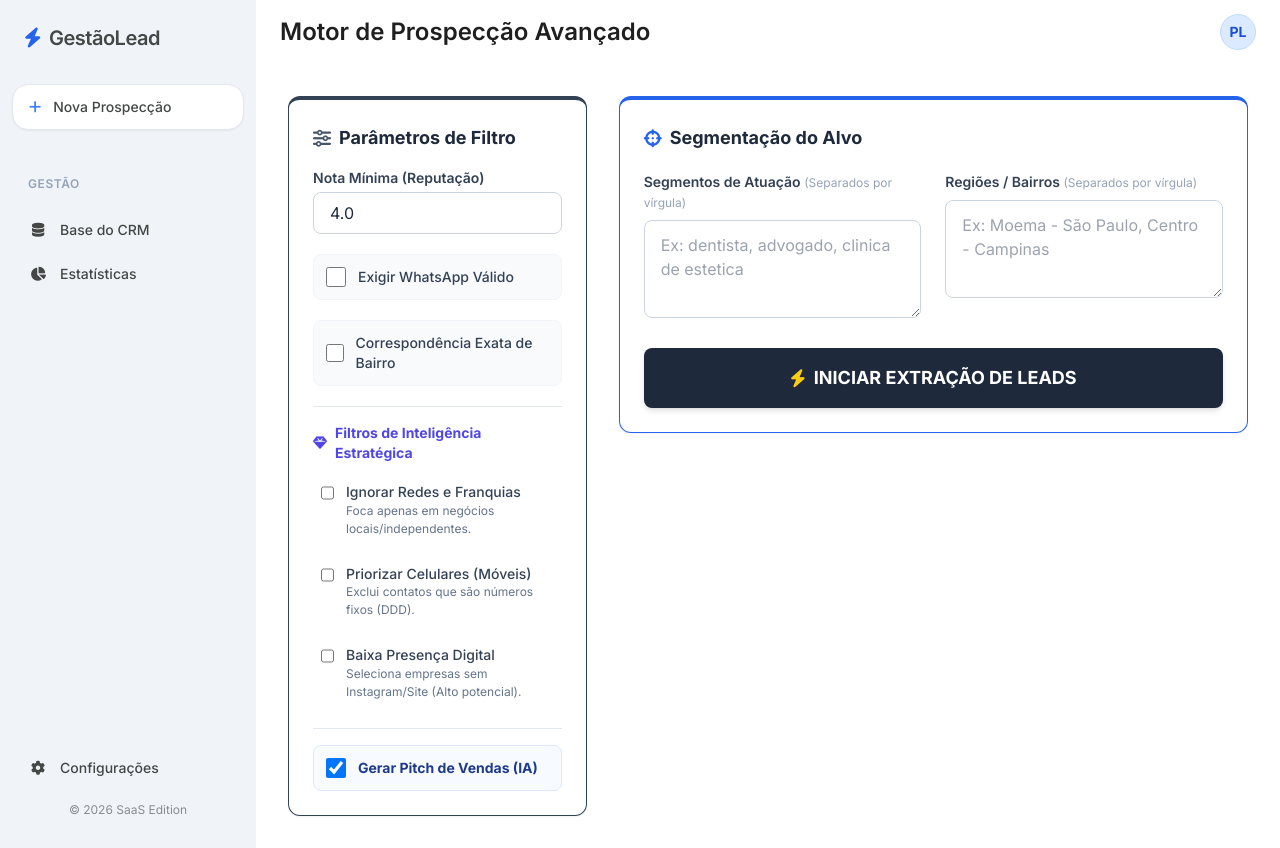
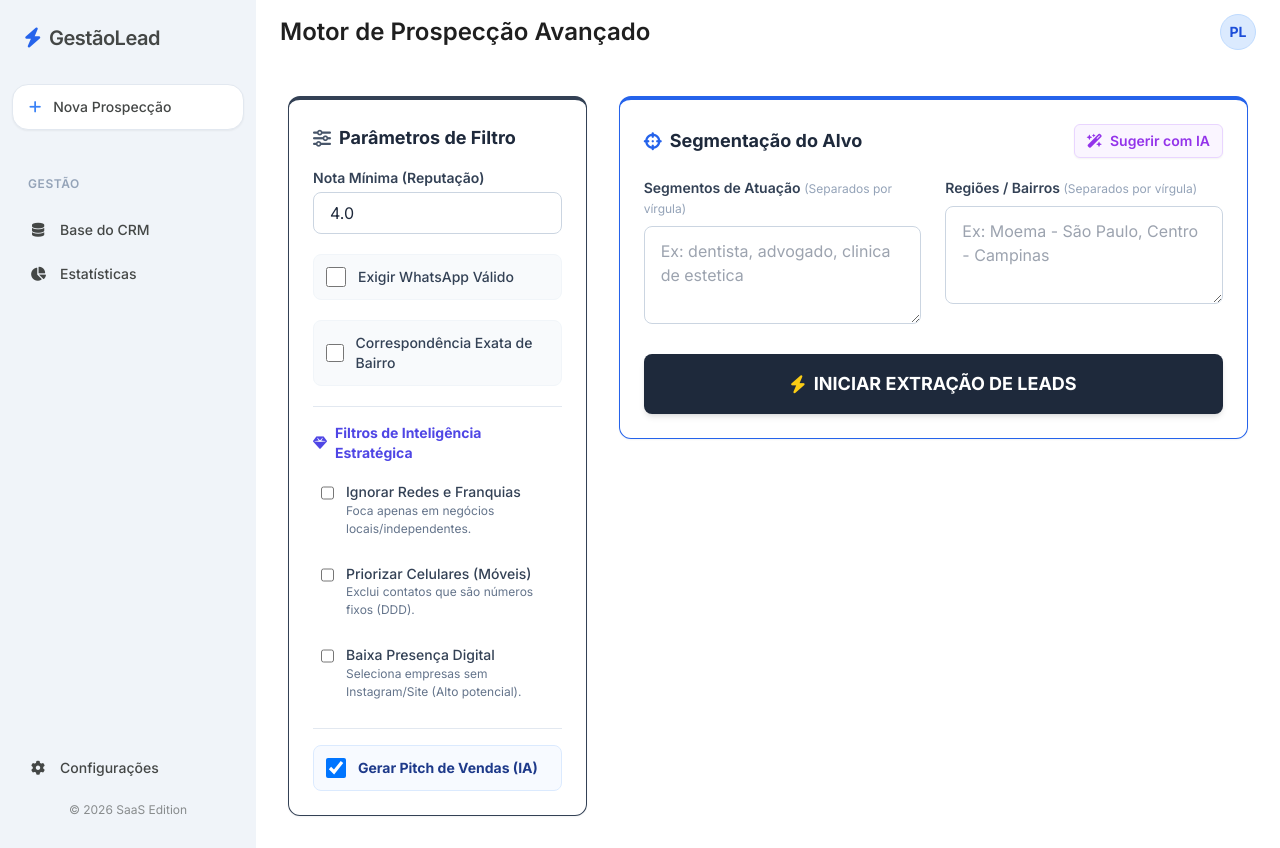
Before and after one commit to pedruu13/gestaoLead, a Python web app: template templates/search.html in a window 1280 px wide. Run offline with Jinja, Linux system fonts and the light colour scheme; the template is opened without the code that fills it, so the values that code supplies are empty; some libraries are stand-ins or nearby versions.

Commit message:
Add AI Suggestions for Niches and Regions

```diff
--- a/templates/search.html
+++ b/templates/search.html
@@ -69,7 +69,12 @@
     <!-- Inputs da Busca (Direita) -->
     <div class="lg:col-span-2 space-y-6">
         <div class="glass-card rounded-xl shadow-sm p-6 border-t-4 border-blue-600">
-            <h3 class="text-lg font-bold text-slate-800 mb-5 flex items-center"><i class="fa-solid fa-crosshairs text-blue-600 mr-2"></i> Segmentação do Alvo</h3>
+            <div class="flex justify-between items-center mb-5">
+                <h3 class="text-lg font-bold text-slate-800 flex items-center"><i class="fa-solid fa-crosshairs text-blue-600 mr-2"></i> Segmentação do Alvo</h3>
+                <button type="button" onclick="sugerirAlvosIA()" id="btn-ia-sugerir" class="text-sm font-semibold text-purple-600 bg-purple-50 hover:bg-purple-100 px-3 py-1.5 rounded-md transition-colors border border-purple-200 shadow-sm">
+                    <i id="icon-ia-sugerir" class="fa-solid fa-wand-magic-sparkles mr-1"></i> Sugerir com IA
+                </button>
+            </div>
 
             <div class="grid grid-cols-1 md:grid-cols-2 gap-6 mb-6">
                 <div>
@@ -217,5 +222,34 @@
             btn.innerHTML = '<i class="fa-solid fa-bolt mr-2 text-yellow-400"></i> TENTAR NOVAMENTE';
         }
     });
+    async function sugerirAlvosIA() {
+        const btn = document.getElementById('btn-ia-sugerir');
+        const icon = document.getElementById('icon-ia-sugerir');
+        const prevText = btn.innerHTML;
+
+        icon.classList.add('fa-spin', 'fa-spinner');
+        icon.classList.remove('fa-wand-magic-sparkles');
+        btn.disabled = true;
+        btn.classList.add('opacity-50', 'cursor-wait');
+
+        try {
+            const res = await fetch('/api/sugerir_alvos');
+            const data = await res.json();
+            if (data.nichos && data.cidades) {
+                document.getElementById('nichos').value = data.nichos.join(', ');
+                document.getElementById('bairros').value = data.cidades.join(', ');
+                savePreferences(); // Salva as novas sugestões no localStorage
+            } else {
+                alert("Não foi possível gerar a sugestão. Verifique os logs.");
+            }
+        } catch (e) {
+            alert("Erro de conexão ao sugerir alvos com a IA.");
+        } finally {
+            icon.classList.remove('fa-spin', 'fa-spinner');
+            icon.classList.add('fa-wand-magic-sparkles');
+            btn.disabled = false;
+            btn.classList.remove('opacity-50', 'cursor-wait');
+        }
+    }
 </script>
 {% endblock %}
```
Also changed, not shown: app.py (+18 -0 lines).
